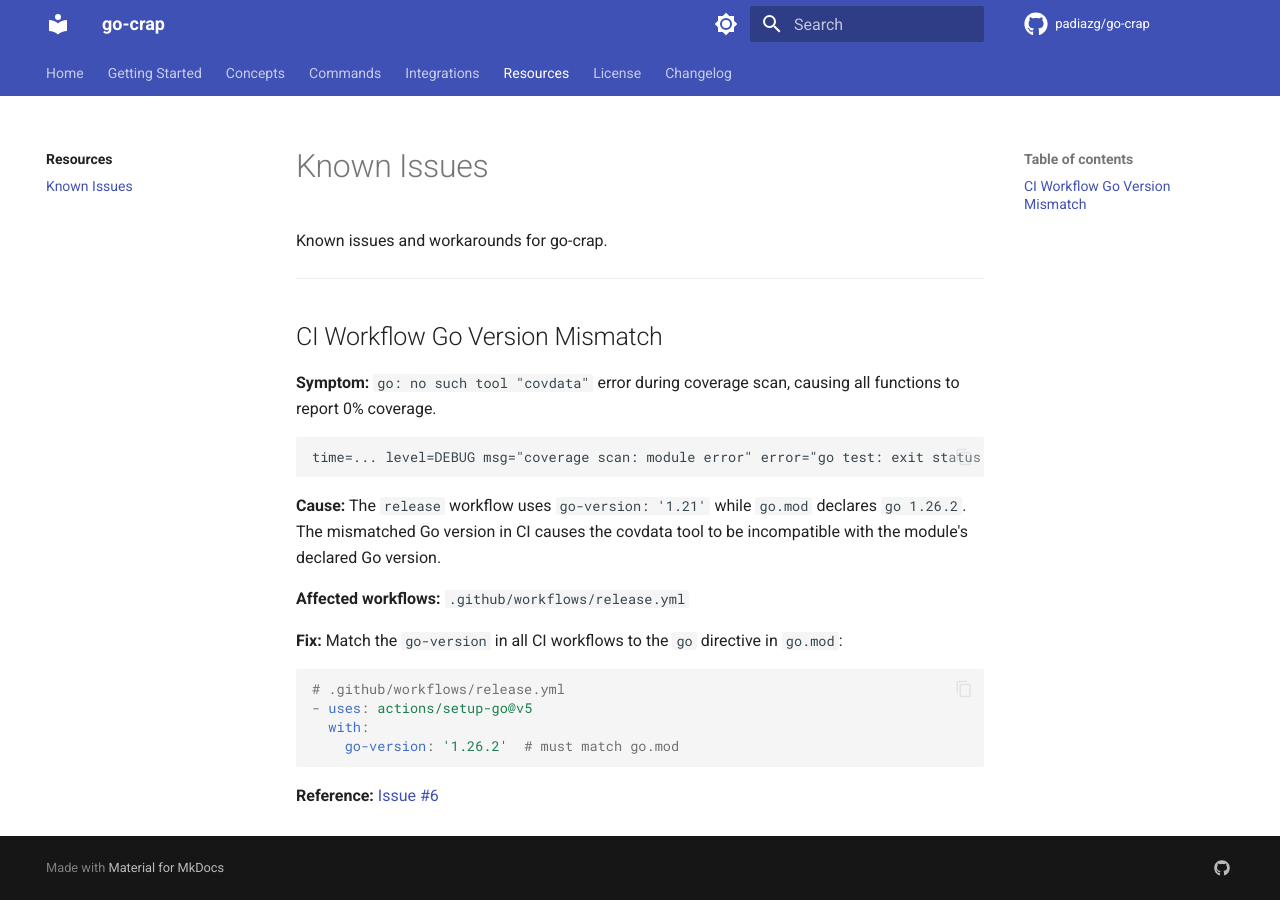
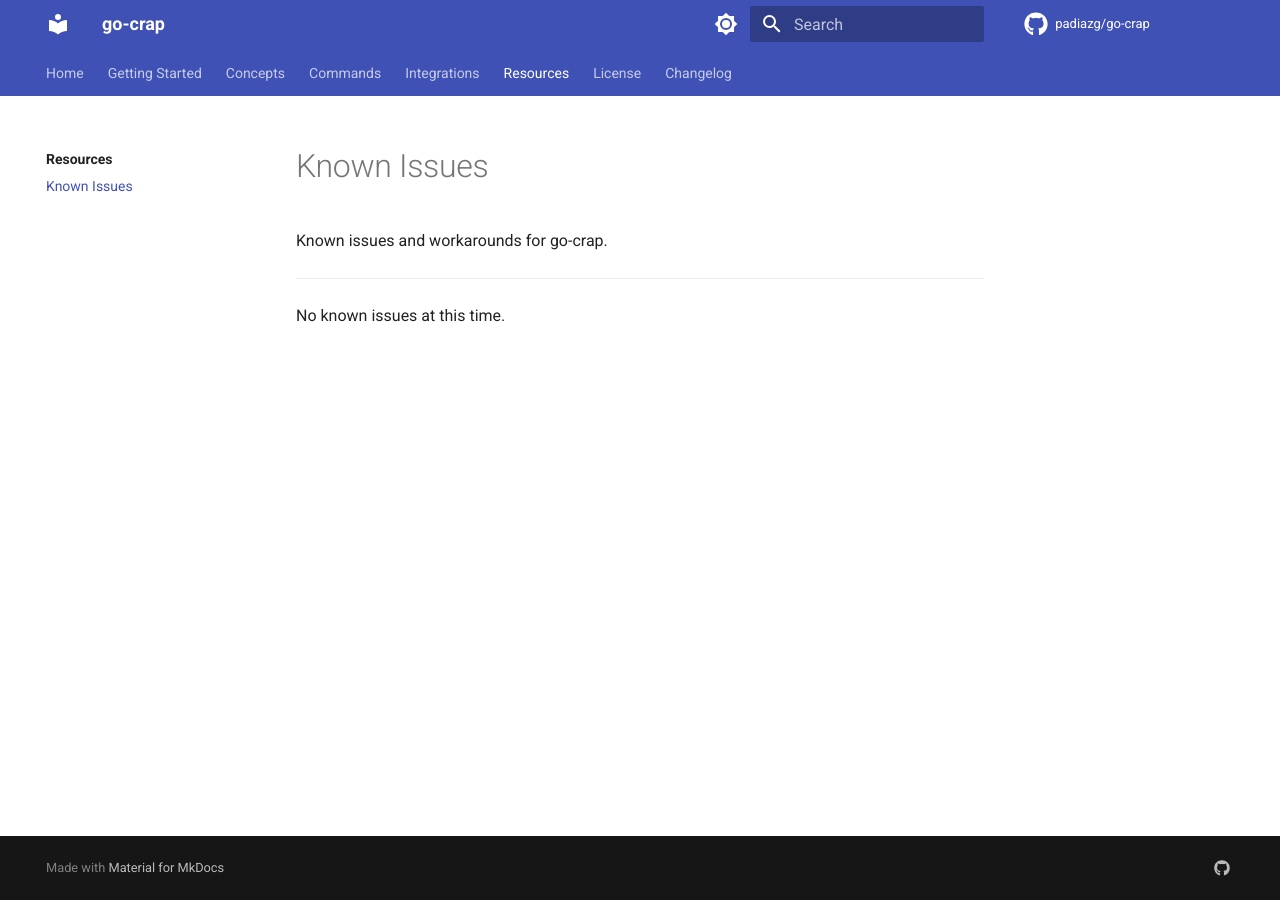
Before and after one commit to padiazg/go-crap, an MkDocs documentation site: the page built from doc/docs/resources/known-issues.md, in a window 1280 px wide. Built offline with MkDocs 1.6.1 and Material for MkDocs 9.7.7, drawn with Linux system fonts in a browser that asks for light colours; comment, search, counter and statistics services are not loaded.

Commit message:
chore: prepare v0.5.1 release
- Add schemas/report-v1.json (draft-07, matches v1.1.0 output) and point the
  JSON $schema URL at the committed master path; the old main/... URL 404'd
- Stop teeing `go test` stdout into the report stream (internal/coverage),
  which was corrupting --format json / sarif output for CI consumers
- Stamp CHANGELOG v0.5.1 (2026-08-17), add Fixed section, sync doc copy
- Remove stale CI Go-version entry from known-issues (fixed in all workflows)
- Docs: bump Go version to 1.26 and the installer example to v0.5.1

````diff
--- a/doc/docs/resources/known-issues.md
+++ b/doc/docs/resources/known-issues.md
@@ -4,25 +4,4 @@ Known issues and workarounds for go-crap.
 
 ---
 
-## CI Workflow Go Version Mismatch
-
-**Symptom:** `go: no such tool "covdata"` error during coverage scan, causing all functions to report 0% coverage.
-
-```
-time=... level=DEBUG msg="coverage scan: module error" error="go test: exit status 1\n# github.com/padiazg/go-crap\ngo: no such tool \"covdata\"\n"
-```
-
-**Cause:** The `release` workflow uses `go-version: '1.21'` while `go.mod` declares `go 1.26.2`. The mismatched Go version in CI causes the covdata tool to be incompatible with the module's declared Go version.
-
-**Affected workflows:** `.github/workflows/release.yml`
-
-**Fix:** Match the `go-version` in all CI workflows to the `go` directive in `go.mod`:
-
-```yaml
-# .github/workflows/release.yml
-- uses: actions/setup-go@v5
-  with:
-    go-version: '1.26.2'  # must match go.mod
-```
-
-**Reference:** [Issue #6](https://github.com/padiazg/go-crap/issues/6)
+No known issues at this time.
````
Also changed, not shown: doc/docs/changelog.md (+9 -4 lines), doc/docs/getting-started/installation.md (+2 -2 lines), doc/docs/getting-started/quickstart.md (+1 -1 lines), doc/docs/integrations/index.md (+1 -1 lines), known-issues.md (+1 -22 lines), CHANGELOG.md, 5 other files.
